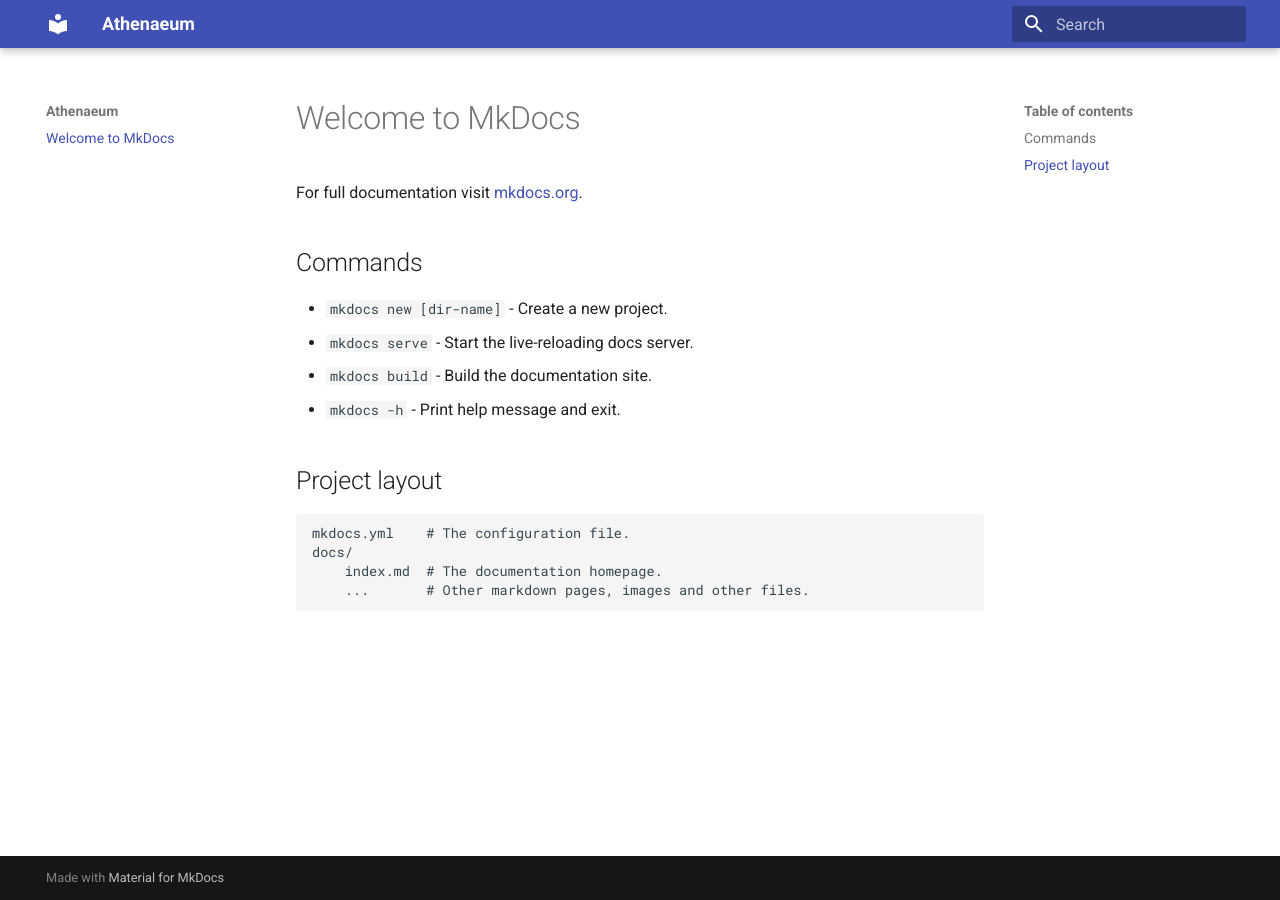
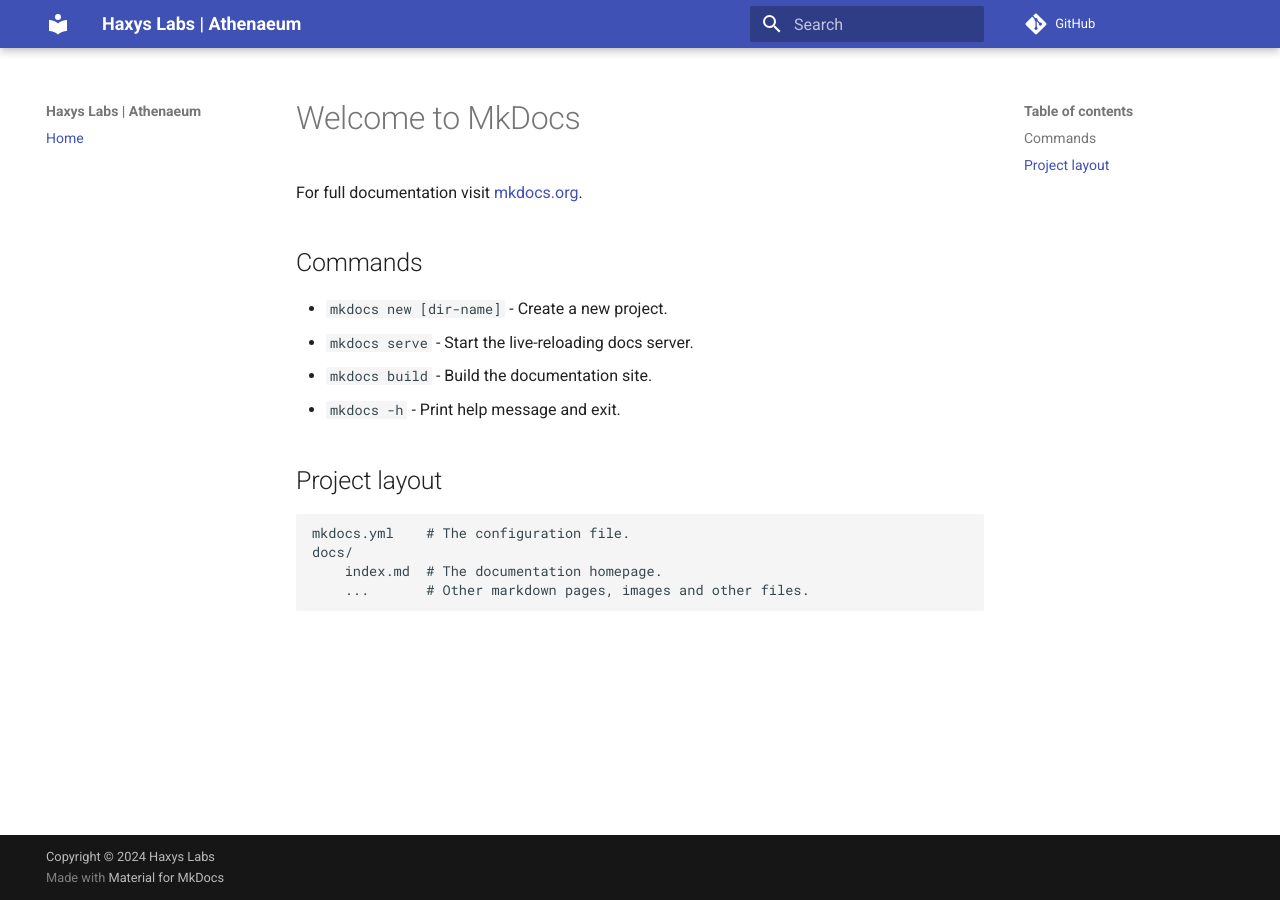
Before and after one commit to haxys/athenaeum, an MkDocs documentation site: the page built from docs/index.md, in a window 1280 px wide. Built offline with MkDocs 1.6.1 and Material for MkDocs 9.7.7, drawn with Linux system fonts in a browser that asks for light colours; comment, search, counter and statistics services are not loaded.

Commit message:
Small update.

```diff
--- a/mkdocs.yml
+++ b/mkdocs.yml
@@ -1,4 +1,13 @@
-site_name: Athenaeum
+site_name: Haxys Labs | Athenaeum
+site_description: A collection of documentation by Haxys Labs.
+site_author: Haxys Labs
+copyright: Copyright © 2024 Haxys Labs
+site_url: https://haxys.github.io/haxys-dox/
+repo_url: https://github.com/haxys/haxys-dox/
+
+nav:
+  - Home: index.md
+
 theme:
   name: material
   plugins:
```
Also changed, not shown: docs/img/favicon.ico (added).
